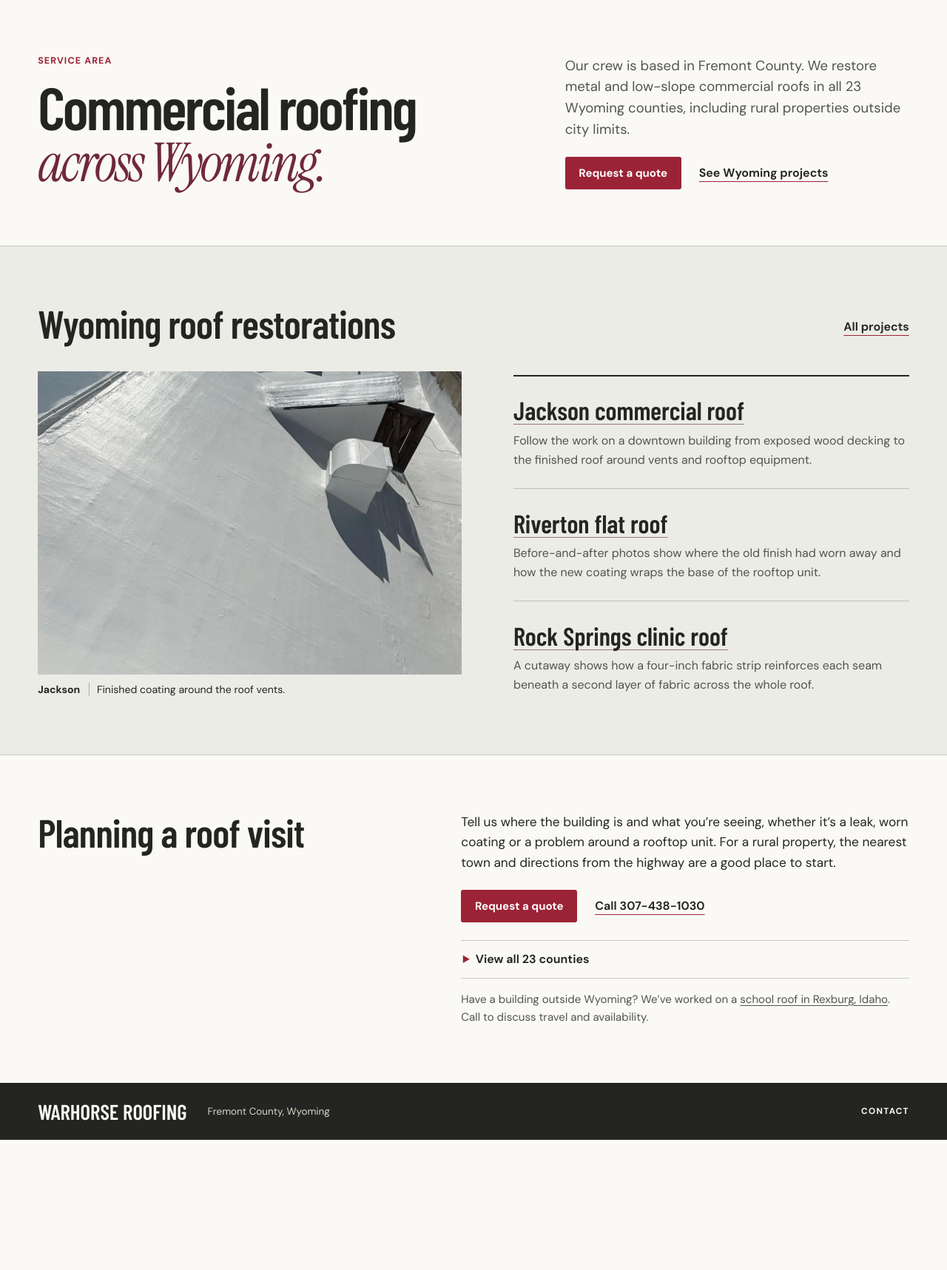
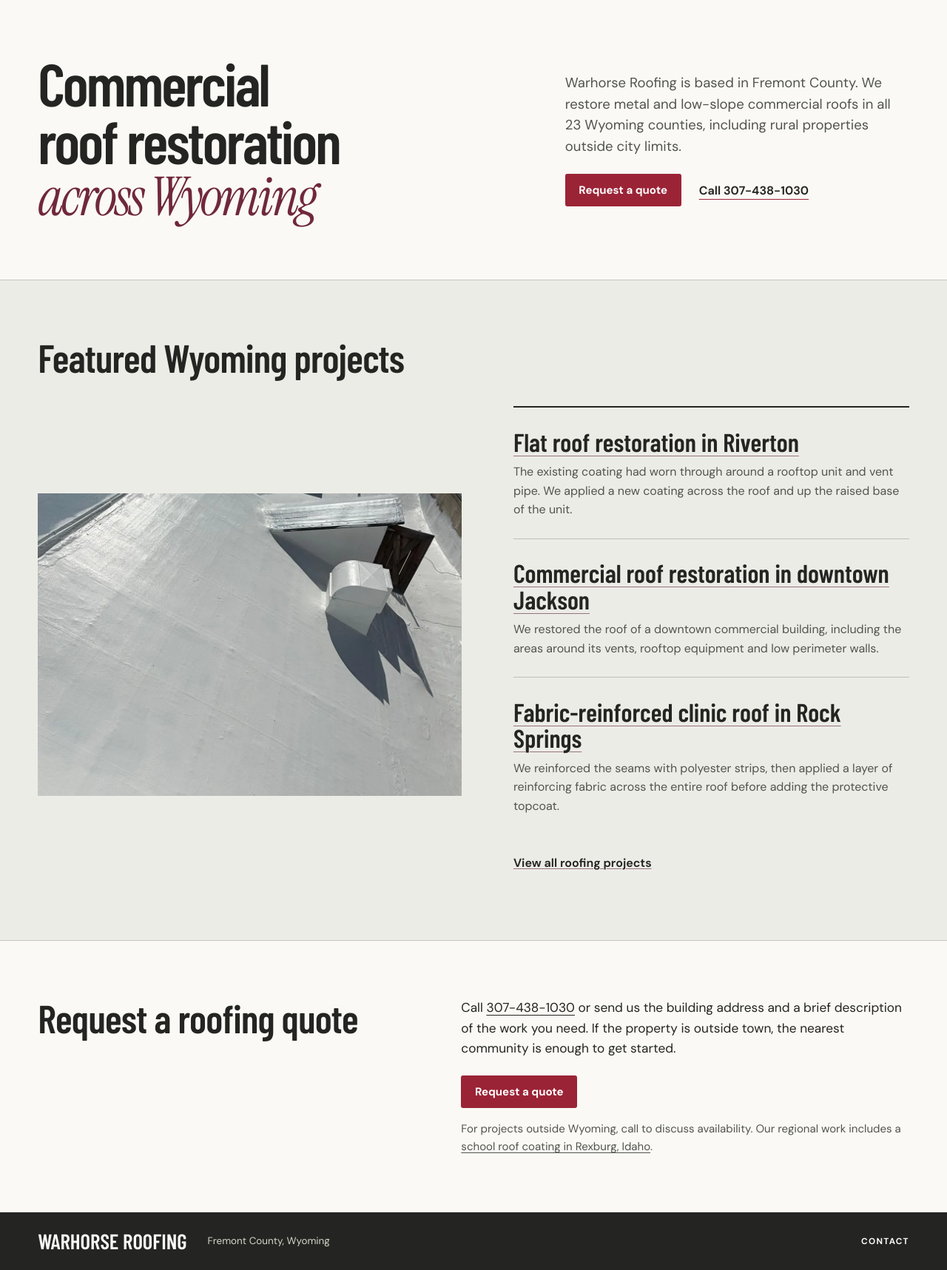
Before and after one commit to TylerWolfley/warhorse-roofing, a plain HTML site: page service-area/index.html in a window 1280 px wide. Shown: the part 83-1800 px from the top of the page at 74% size. Before the commit the page ends 1624 px from the top, so only its background shows below. Drawn offline with Linux system fonts and the light colour scheme.

Commit message:
Publish approved service area page copy

```diff
--- a/service-area/index.html
+++ b/service-area/index.html
@@ -39,64 +39,49 @@
   <main id="main" class="territory">
     <section class="wrap territory-intro" aria-labelledby="territory-title">
       <div class="territory-heading">
-        <p class="folio-label">Service area</p>
-        <h1 id="territory-title">Commercial roofing <em>across Wyoming.</em></h1>
+        <h1 id="territory-title">Commercial roof restoration <em>across Wyoming</em></h1>
       </div>
       <div class="territory-copy">
-        <p class="lead">Our crew is based in Fremont County. We restore metal and low-slope commercial roofs in all 23 Wyoming counties, including rural properties outside city limits.</p>
-        <div class="actions"><a class="btn" href="../contact/">Request a quote</a><a class="editor-link" href="#wyoming-projects">See Wyoming projects</a></div>
+        <p class="lead">Warhorse Roofing is based in Fremont County. We restore metal and low-slope commercial roofs in all 23 Wyoming counties, including rural properties outside city limits.</p>
+        <div class="actions">
+          <a class="btn" href="../contact/">Request a quote</a>
+          <a class="editor-link" href="tel:+13074381030">Call 307-438-1030</a>
+        </div>
       </div>
     </section>
 
     <section class="territory-work" aria-labelledby="wyoming-projects">
       <div class="wrap section">
-        <div class="work-heading"><h2 id="wyoming-projects">Wyoming roof restorations</h2><a class="editor-link" href="../projects/">All projects</a></div>
+        <div class="work-heading"><h2 id="wyoming-projects">Featured Wyoming projects</h2></div>
         <div class="project-spread">
           <figure class="jackson-photo">
-            <a href="../projects/jackson-commercial-roof/" aria-label="Explore the Jackson commercial roof project"><img src="../assets/jackson-coated-vents.webp" width="1160" height="948" alt="Finished white roof in Jackson with coating around metal vents and a change in roof height."></a>
-            <figcaption>Jackson <span>Finished coating around the roof vents.</span></figcaption>
+            <a href="../projects/jackson-commercial-roof/" aria-label="View the commercial roof restoration in downtown Jackson"><img src="../assets/jackson-coated-vents.webp" width="1160" height="948" alt="Finished white roof in Jackson with coating around metal vents and a change in roof height."></a>
           </figure>
           <div class="project-reports">
-            <article><h3><a href="../projects/jackson-commercial-roof/">Jackson commercial roof</a></h3><p>Follow the work on a downtown building from exposed wood decking to the finished roof around vents and rooftop equipment.</p></article>
-            <article><h3><a href="../projects/riverton-flat-roof/">Riverton flat roof</a></h3><p>Before-and-after photos show where the old finish had worn away and how the new coating wraps the base of the rooftop unit.</p></article>
-            <article><h3><a href="../projects/fabric-reinforced-clinic-roof/">Rock Springs clinic roof</a></h3><p>A cutaway shows how a four-inch fabric strip reinforces each seam beneath a second layer of fabric across the whole roof.</p></article>
+            <article>
+              <h3><a href="../projects/riverton-flat-roof/">Flat roof restoration in Riverton</a></h3>
+              <p>The existing coating had worn through around a rooftop unit and vent pipe. We applied a new coating across the roof and up the raised base of the unit.</p>
+            </article>
+            <article>
+              <h3><a href="../projects/jackson-commercial-roof/">Commercial roof restoration in downtown Jackson</a></h3>
+              <p>We restored the roof of a downtown commercial building, including the areas around its vents, rooftop equipment and low perimeter walls.</p>
+            </article>
+            <article>
+              <h3><a href="../projects/fabric-reinforced-clinic-roof/">Fabric-reinforced clinic roof in Rock Springs</a></h3>
+              <p>We reinforced the seams with polyester strips, then applied a layer of reinforcing fabric across the entire roof before adding the protective topcoat.</p>
+            </article>
+            <div class="actions"><a class="editor-link" href="../projects/">View all roofing projects</a></div>
           </div>
         </div>
       </div>
     </section>
 
     <section class="wrap section territory-visit" aria-labelledby="visit-title">
-      <div><h2 id="visit-title">Planning a roof visit</h2></div>
-      <div class="visit-copy"><p>Tell us where the building is and what you’re seeing, whether it’s a leak, worn coating or a problem around a rooftop unit. For a rural property, the nearest town and directions from the highway are a good place to start.</p>
-        <div class="actions"><a class="btn" href="../contact/">Request a quote</a><a class="editor-link" href="tel:+13074381030">Call 307-438-1030</a></div>
-        <details class="county-directory"><summary>View all 23 counties</summary>
-          <ul>
-            <li>Albany</li>
-            <li>Big Horn</li>
-            <li>Campbell</li>
-            <li>Carbon</li>
-            <li>Converse</li>
-            <li>Crook</li>
-            <li>Fremont</li>
-            <li>Goshen</li>
-            <li>Hot Springs</li>
-            <li>Johnson</li>
-            <li>Laramie</li>
-            <li>Lincoln</li>
-            <li>Natrona</li>
-            <li>Niobrara</li>
-            <li>Park</li>
-            <li>Platte</li>
-            <li>Sheridan</li>
-            <li>Sublette</li>
-            <li>Sweetwater</li>
-            <li>Teton</li>
-            <li>Uinta</li>
-            <li>Washakie</li>
-            <li>Weston</li>
-          </ul>
-        </details>
-        <p class="territory-travel">Have a building outside Wyoming? We’ve worked on a <a href="../projects/school-roof-coating/">school roof in Rexburg, Idaho</a>. Call to discuss travel and availability.</p>
+      <div><h2 id="visit-title">Request a roofing quote</h2></div>
+      <div class="visit-copy">
+        <p>Call <a href="tel:+13074381030">307-438-1030</a> or send us the building address and a brief description of the work you need. If the property is outside town, the nearest community is enough to get started.</p>
+        <div class="actions"><a class="btn" href="../contact/">Request a quote</a></div>
+        <p class="territory-travel">For projects outside Wyoming, call to discuss availability. Our regional work includes a <a href="../projects/school-roof-coating/">school roof coating in Rexburg, Idaho</a>.</p>
       </div>
     </section>
   </main>
```
